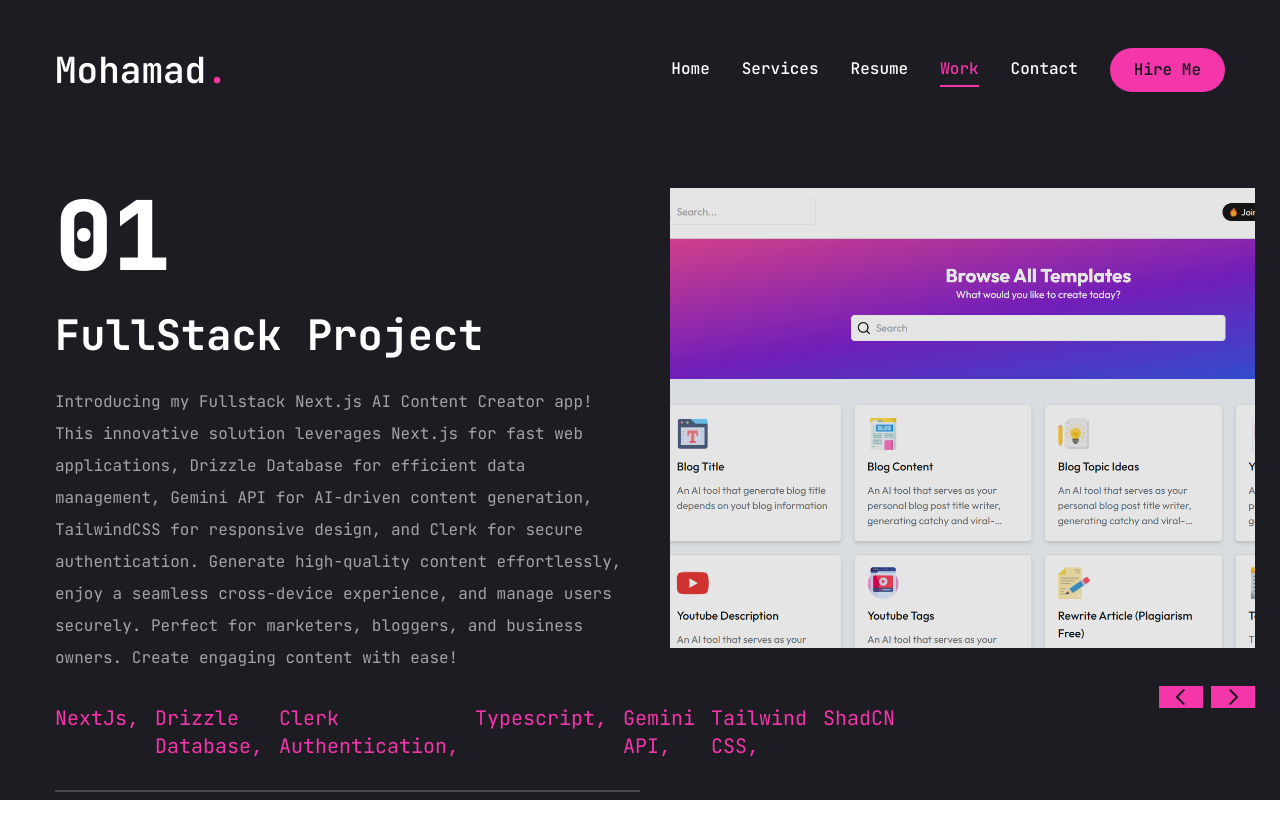
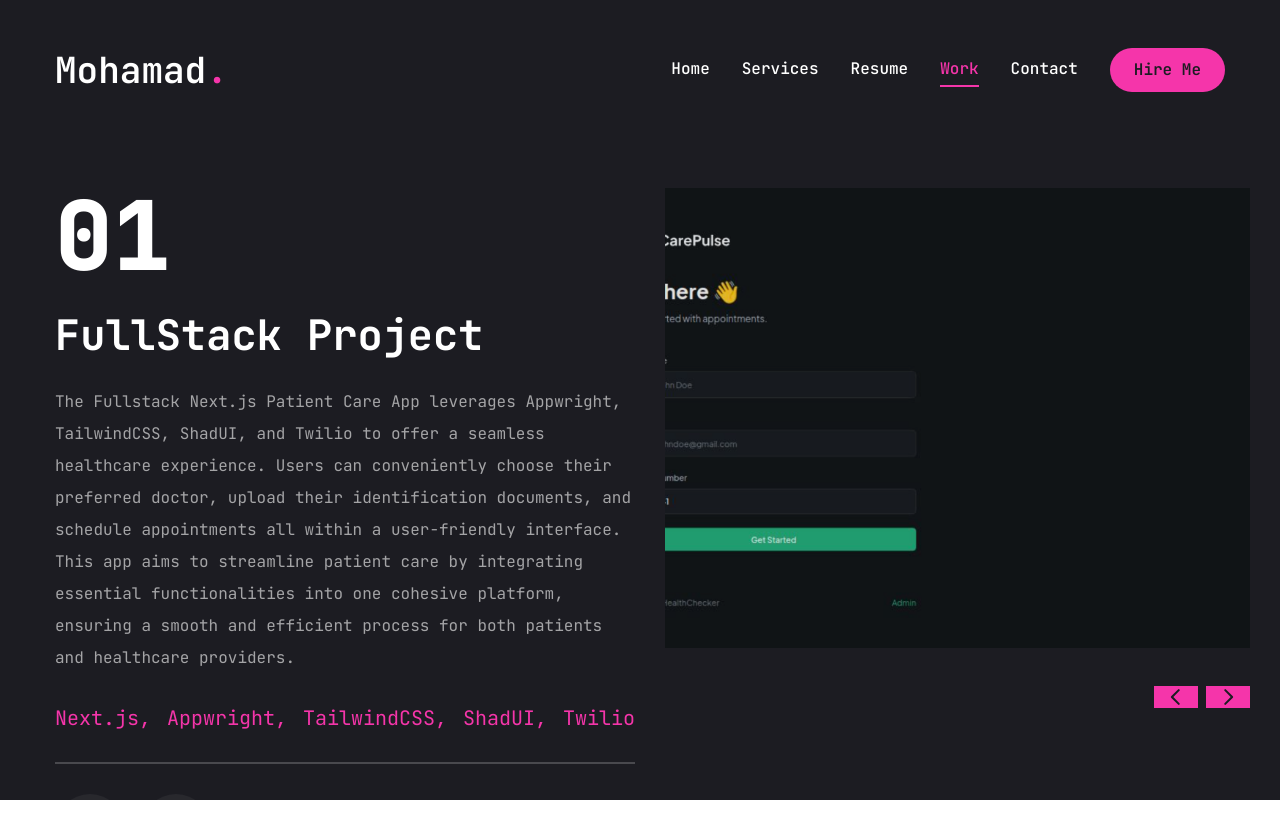
Before and after one commit to MoAlhaddad/MoPortfolio, a Next.js app: page /work in a window 1280 px wide. Shown: the top 838 px of the page. Built offline with nearby package versions, Linux system fonts and the light colour scheme.

Commit message:
added newest patient app to codebase

```diff
--- a/app/work/page.jsx
+++ b/app/work/page.jsx
@@ -14,6 +14,23 @@ const projects = [
   {
     num: '01',
     category: 'FullStack',
+    title: 'Patient Admin Managment App',
+    description: "The Fullstack Next.js Patient Care App leverages Appwright, TailwindCSS, ShadUI, and Twilio to offer a seamless healthcare experience. Users can conveniently choose their preferred doctor, upload their identification documents, and schedule appointments all within a user-friendly interface. This app aims to streamline patient care by integrating essential functionalities into one cohesive platform, ensuring a smooth and efficient process for both patients and healthcare providers.",
+    stack: [
+      { name: "Next.js" },
+      { name: "Appwright" },
+      { name: "TailwindCSS" },
+      { name: "ShadUI" },
+      { name: "Twilio" }
+    ],
+    image: '/assets/work/CarePulse.png',
+    live: 'https://patient-management-one.vercel.app/',
+    github: 'https://github.com/MoAlhaddad/PatientManagement'
+
+  },
+  {
+    num: '02',
+    category: 'FullStack',
     title: 'Ai Content Generator App',
     description: "Introducing my Fullstack Next.js AI Content Creator app! This innovative solution leverages Next.js for fast web applications, Drizzle Database for efficient data management, Gemini API for AI-driven content generation, TailwindCSS for responsive design, and Clerk for secure authentication. Generate high-quality content effortlessly, enjoy a seamless cross-device experience, and manage users securely. Perfect for marketers, bloggers, and business owners. Create engaging content with ease!",
     stack: [{name: "NextJs"}, {name: "Drizzle Database"}, {name: "Clerk Authentication"}, {name: "Typescript"}, {name: "Gemini API"}, {name: "Tailwind CSS"}, {name: "ShadCN"}],
@@ -23,7 +40,7 @@ const projects = [
 
   },
   {
-    num: '02',
+    num: '03',
     category: 'Frontend',
     title: 'Youtube Clone',
     description: "This YouTube Clone application, built with React and utilizing the YouTube API, offers users a seamless video streaming experience. The app mimics core YouTube functionalities, allowing users to search for videos, view detailed information, and watch their favorite content directly within the app. It features a responsive and intuitive interface, complete with video recommendations, trending videos, and user comments. Designed to provide a familiar yet unique experience, this clone app ensures users can enjoy and discover videos with ease.",
@@ -33,7 +50,7 @@ const projects = [
     github: 'https://github.com/MoAlhaddad/StealthYoutubeclone'
   },
   {
-    num: '03',
+    num: '04',
     category: 'Frontend',
     title: 'React Excerise App ',
     description: "This React fitness application leverages the ExerciseDB API to provide users with a comprehensive and dynamic platform for their workout needs. The app allows users to explore a wide range of exercises, complete with detailed descriptions and visual demonstrations of each exercise motion. Users can search for specific exercises, filter by muscle groups or equipment, and save their favorite routines. With a clean, user-friendly interface, the app ensures an engaging and efficient fitness experience for users of all levels",
@@ -43,7 +60,7 @@ const projects = [
     github: 'https://github.com/MoAlhaddad/Stealth-fitness-app'
   },
   {
-    num: '04',
+    num: '05',
     category: 'Frontend',
     title: 'Old Nextjs Portifolio Website ',
     description: "This portfolio website, developed with Next.js, showcases your projects and skills in a professional and visually appealing manner. Featuring a clean and modern design, the site includes sections for your bio, work experience, projects, and contact information. Each project is detailed with descriptions, technologies used, and links to live demos or repositories. The site leverages Next.js's server-side rendering for fast loading times and improved SEO, ensuring an optimal user experience for visitors. Perfect for highlighting your expertise and attracting potential clients or employers.",
@@ -53,7 +70,7 @@ const projects = [
     github: 'https://github.com/MoAlhaddad/next-portfolio'
   },
 {
-    num: '05',
+    num: '06',
     category: 'FullStack',
     title: 'Capstone JobSearch Application',
     description:"This job search application, developed as a capstone project using the MERN stack, utilizes the Adzuna API to collect and retrieve comprehensive job data, including historical data, full job details, and standardized job titles. On the frontend, React and antd are employed for styling and formatting, while Redux manages the application's state. Axios handles asynchronous HTTP requests, and react-router-dom with Toastify enhance navigation and user feedback.The backend features robust user authentication using bcrypt and jsonwebtoken, and Mongoose is used for managing the job data in a MongoDB database. Postman was instrumental in testing the API routes and performing CRUD operations. The application allows users to create accounts, log in, search for jobs, filter results, and save jobs for future reference, offering a seamless and secure job search experience.",
@@ -74,7 +91,7 @@ const projects = [
 
 },
 {
-  num: '06',
+  num: '07',
   category: 'FullStack',
   title: 'Capstone WineSearch Application',
   description: "This FullStack Wine Search application, built with React, provides users with an intuitive platform to search and filter wines. Leveraging the power of the React Table library, the app offers advanced sorting, filtering, and pagination features to enhance the user experience. Material-UI is used for the design and layout, ensuring a clean and responsive interface. The application integrates various wine APIs to fetch comprehensive wine data and uses optional chaining for safer data handling. Additionally, SQLTabs is utilized for database management, making the backend robust and efficient. This project demonstrates the effective use of modern web technologies to create a seamless and engaging wine search experience.",
```
Also changed, not shown: public/assets/work/CarePulse.png (added).
